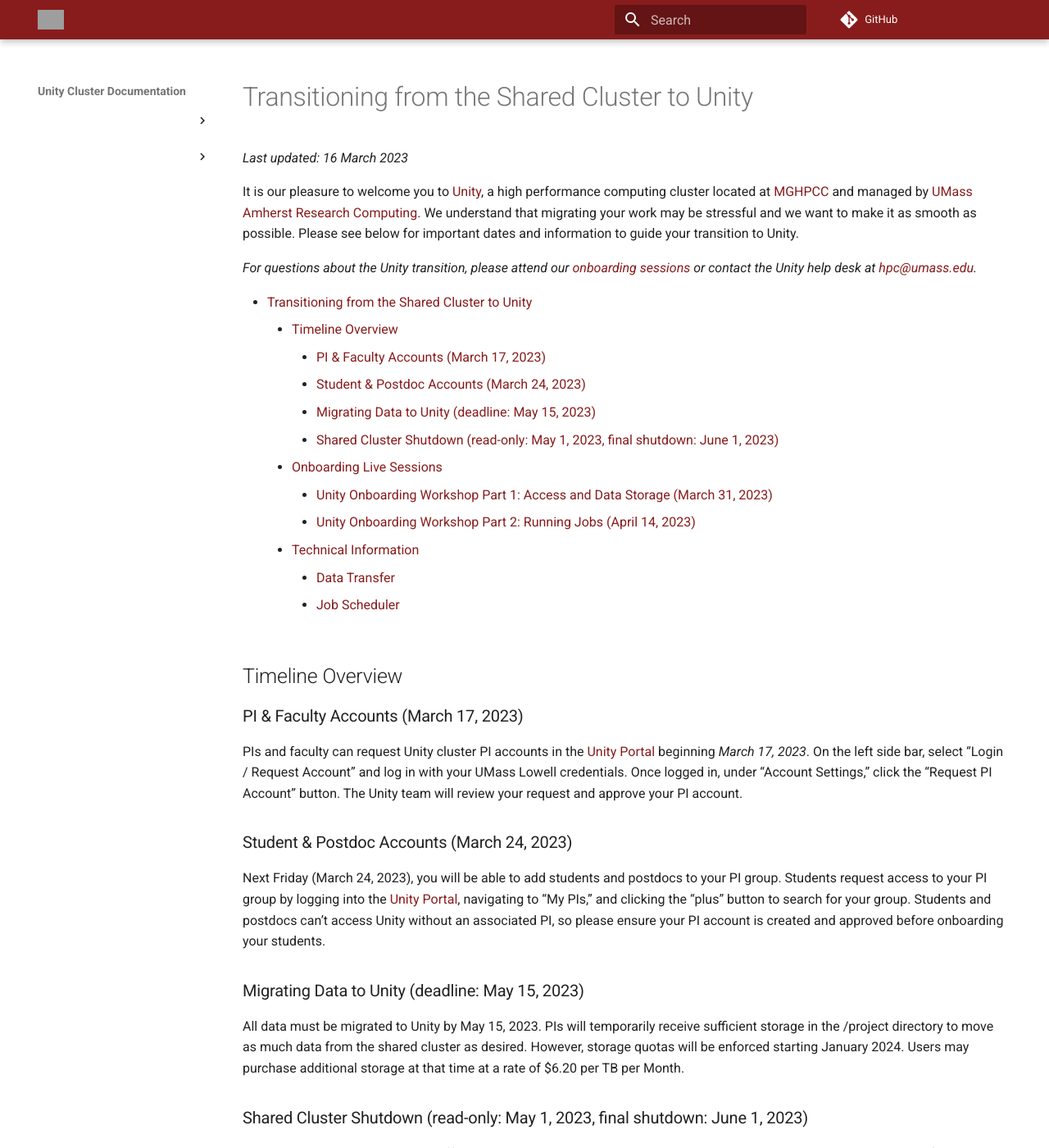
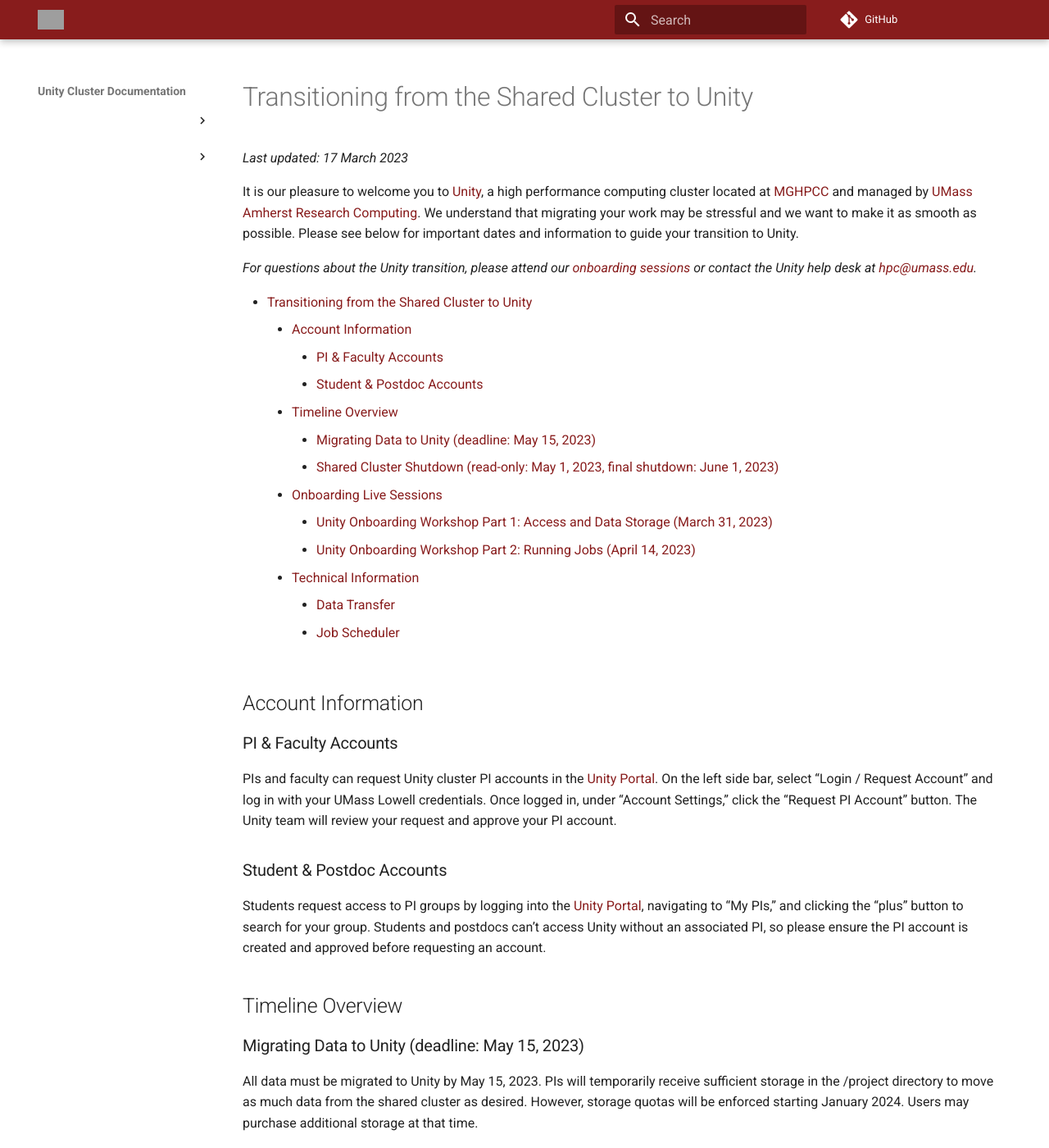
Before and after one commit to UMass-RC/unity-docs, an MkDocs documentation site: the page built from docs/transition.md, in a window 1280 px wide and 1400 px high. Shown: the whole window at 82% size. Built offline with MkDocs 1.6.1 and Material for MkDocs 9.7.7, drawn with Linux system fonts in a browser that asks for light colours; comment, search, counter and statistics services are not loaded; grey boxes are pictures that could not be loaded.

Commit message:
Remove dates from account info (#67)
Signed-off-by: Georgia Stuart <georgia.stuart@gmail.com>

```diff
--- a/docs/transition.md
+++ b/docs/transition.md
@@ -1,6 +1,6 @@
 # Transitioning from the Shared Cluster to Unity
 
-_Last updated: 16 March 2023_
+_Last updated: 17 March 2023_
 
 It is our pleasure to welcome you to [Unity](https://unity.rc.umass.edu/),
 a high performance computing cluster located at [MGHPCC](https://www.mghpcc.org/) and managed by
@@ -14,32 +14,32 @@
 
 [TOC]
 
-## Timeline Overview
+## Account Information
 
-### PI & Faculty Accounts (March 17, 2023)
+### PI & Faculty Accounts
 
 PIs and faculty can request Unity cluster PI accounts in the
-[Unity Portal](https://unity.rc.umass.edu/) beginning
-*March 17, 2023*. On the left side bar, select “Login / Request Account” and log
+[Unity Portal](https://unity.rc.umass.edu/). On the left side bar, select “Login / Request Account” and log
 in with your UMass Lowell credentials. Once logged in, under “Account Settings,”
 click the “Request PI Account” button. The Unity team will review your
 request and approve your PI account.
 
-### Student & Postdoc Accounts (March 24, 2023)
+### Student & Postdoc Accounts
 
-Next Friday (March 24, 2023), you will be able to add students and postdocs to your
-PI group. Students request access to your PI group by logging into the
+Students request access to PI groups by logging into the
 [Unity Portal](https://unity.rc.umass.edu/),
 navigating to “My PIs,” and clicking the “plus” button to search for your group.
 Students and postdocs can’t access Unity without an associated PI, so please ensure
-your PI account is created and approved before onboarding your students.
+the PI account is created and approved before requesting an account.
+
+## Timeline Overview
 
 ### Migrating Data to Unity (deadline: May 15, 2023)
 
 All data must be migrated to Unity by May 15, 2023. PIs will temporarily receive
 sufficient storage in the /project directory to move as much data from the shared
 cluster as desired. However, storage quotas will be enforced starting January 2024.
-Users may purchase additional storage at that time at a rate of $6.20 per TB per Month.
+Users may purchase additional storage at that time.
 
 ### Shared Cluster Shutdown (read-only: May 1, 2023, final shutdown: June 1, 2023)
 
```
